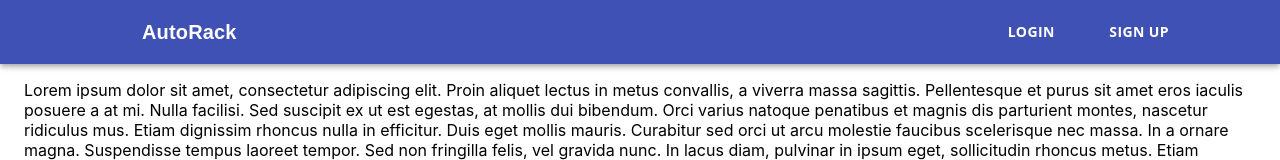
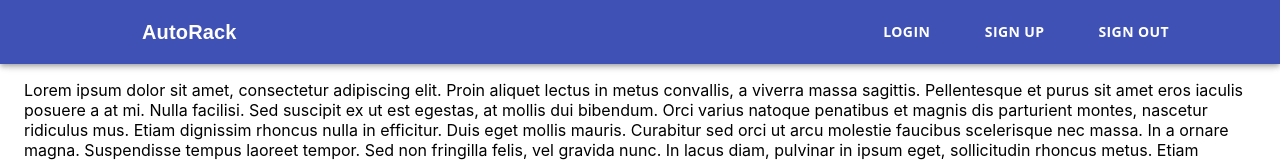
Before and after one commit to JonaP11/autorack-front, a React (Create React App) app: page / in a window 1280 px wide. Shown: the top 160 px of the page. Built offline with nearby package versions, Linux system fonts and the light colour scheme; no server answers.

Commit message:
Initial branch made

```diff
--- a/package.json
+++ b/package.json
@@ -30,8 +30,8 @@
     "@types/node": "^12.19.16",
     "@types/react": "^17.0.1",
     "@types/react-dom": "^17.0.0",
+    "@types/react-redux": "^7.1.16",
     "@types/react-router-dom": "^5.1.7",
-    "@types/react-redux": "^7.1.16",
     "@typescript-eslint/eslint-plugin": "^4.5.0",
     "@typescript-eslint/parser": "^4.6.0",
     "eslint": "^7.12.1",
--- a/src/components/elements/nav/Items.ts
+++ b/src/components/elements/nav/Items.ts
@@ -14,4 +14,8 @@ export const navItems: Array<NavItemEntry> = [
     label: 'Sign Up',
     link: AppPaths.SIGN_UP,
   },
+  {
+    label: 'Sign Out',
+    link: AppPaths.SIGN_OUT,
+  },
 ];
--- a/src/components/elements/nav/Menu.tsx
+++ b/src/components/elements/nav/Menu.tsx
@@ -1,7 +1,9 @@
 import {Button, makeStyles} from '@material-ui/core';
 import React from 'react';
+import {useSelector} from 'react-redux';
 import {Link as RouterLink} from 'react-router-dom';
 import {navItems} from './Items';
+import {rootState} from '../../../store';
 
 const useStyles = makeStyles(() => ({
   menuButton: {
@@ -15,9 +17,11 @@ const useStyles = makeStyles(() => ({
 
 export const NavMenu = () => {
   const style = useStyles();
+  let isAuthenticated = useSelector((state: rootState) => state.auth.authenticated);
 
   return (
     <>
+      {}
       {
         navItems.map((entry) => {
           return (
--- a/src/const/paths.ts
+++ b/src/const/paths.ts
@@ -7,7 +7,11 @@ export default class AppPaths {
   // User Control
   static SIGN_IN = '/signin';
   static SIGN_UP = '/signup';
+  static SIGN_OUT = '/signout';
 
   // Sample
   static CALC = '/calc';
+
+  // Authenticated paths
+  static DASHBOARD = '/dashboard';
 }
--- a/src/reducers/index.ts
+++ b/src/reducers/index.ts
@@ -11,4 +11,6 @@ const persistConfig = {
 
 const rootReducer = combineReducers({auth: authReducer});
 
+export type rootState = ReturnType<typeof rootReducer>;
+
 export default persistReducer(persistConfig, rootReducer);
--- a/src/store.ts
+++ b/src/store.ts
@@ -13,4 +13,4 @@ export const store = createStore(
 
 export const persistor = persistStore(store);
 
-export type RootState = ReturnType<typeof rootReducer>;
+// export type RootState = ReturnType<typeof rootReducer>;
```
Also changed, not shown: 1 other file (tests, documents, lock files or other folders).
